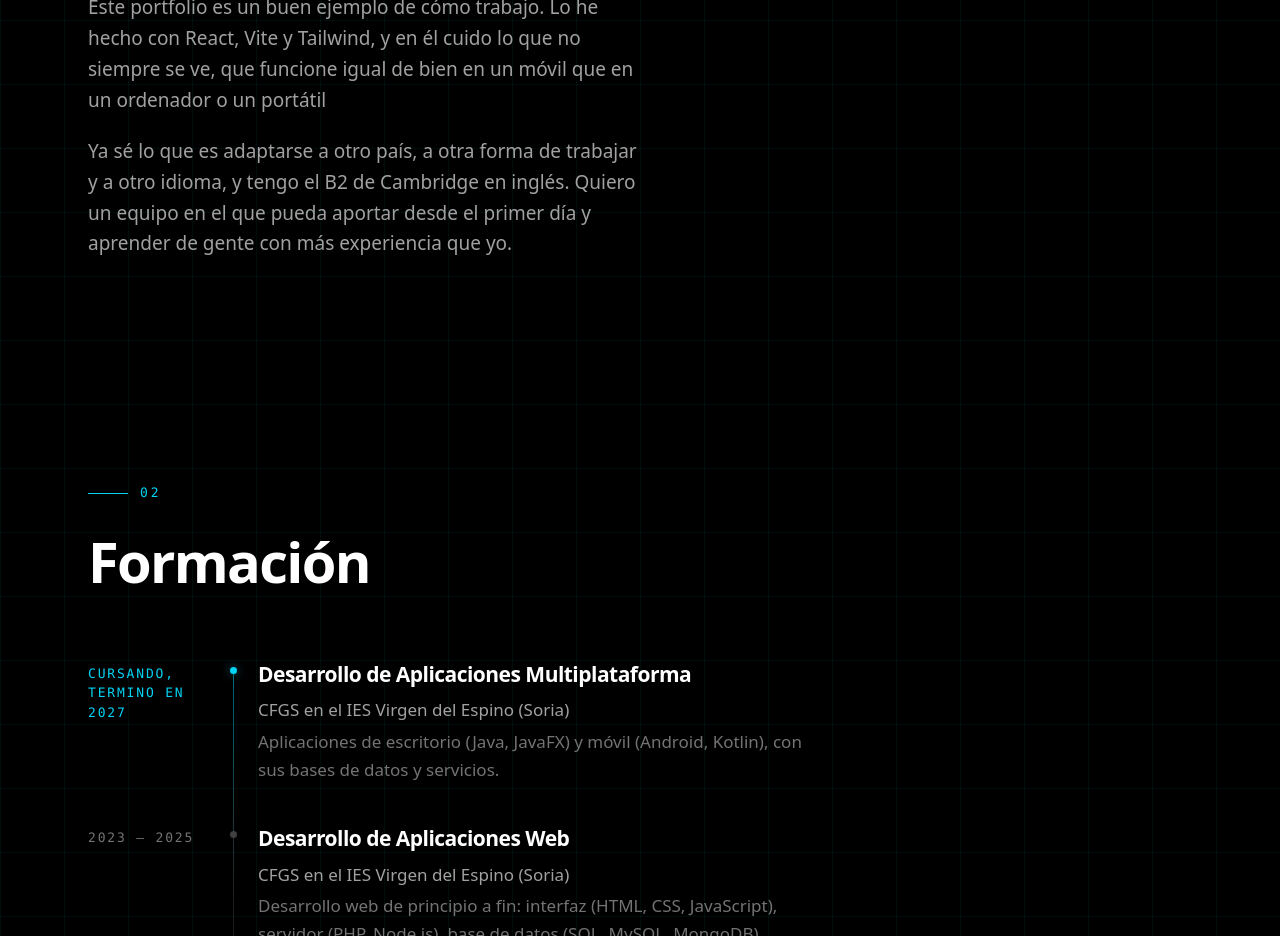
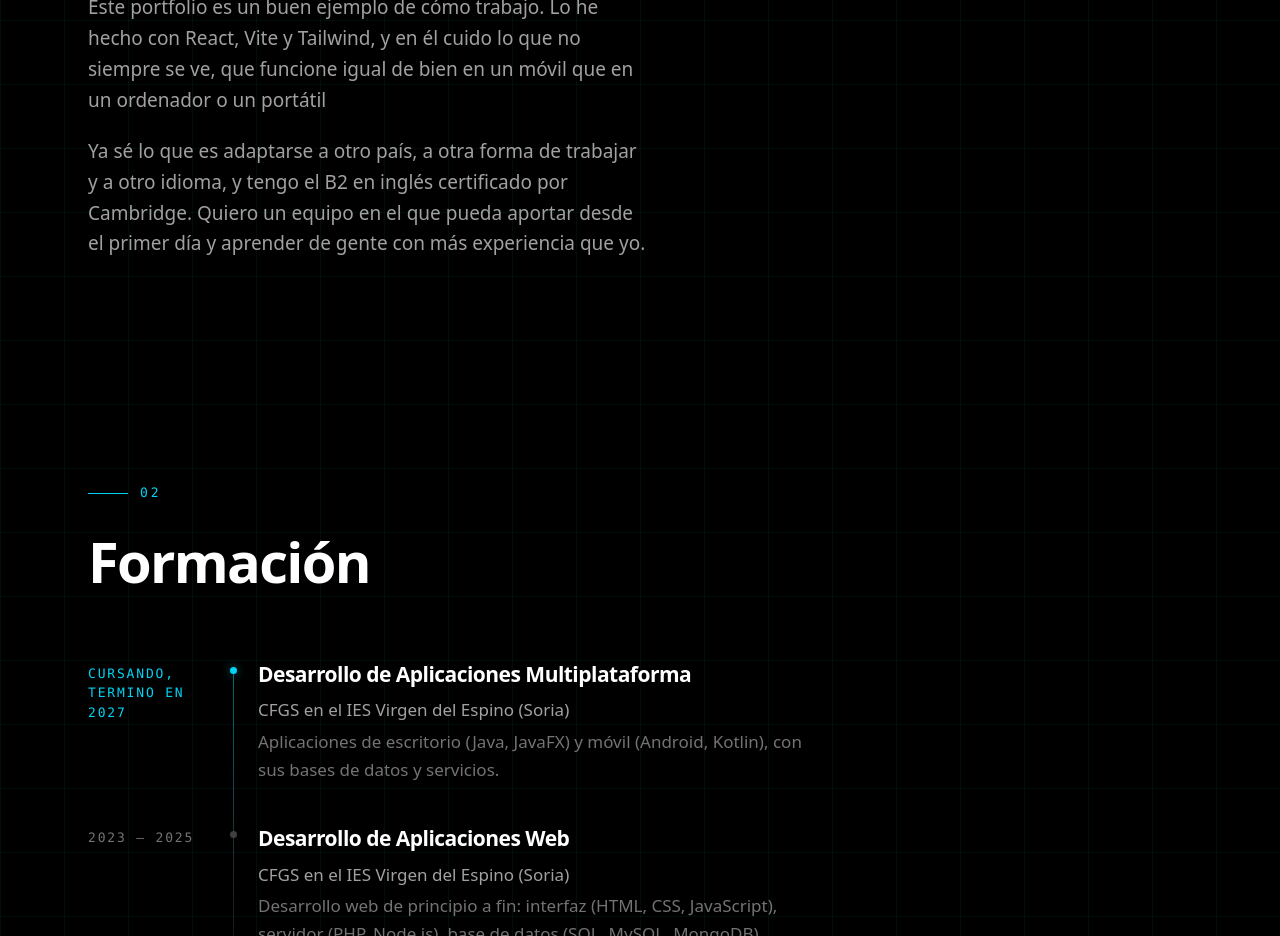
Before and after one commit to fgomez2/portfolio-fgg, a React (Vite) app: page / in a window 1280 px wide. Shown: the part 1420-2356 px from the top of the page. Built offline with nearby package versions, Linux system fonts and the light colour scheme.

Commit message:
pequeño cambio en el idioma

```diff
--- a/src/components/SobreMi.jsx
+++ b/src/components/SobreMi.jsx
@@ -42,8 +42,8 @@ export default function SobreMi() {
 
                         <p className="font-display mt-4 text-[15px] leading-relaxed text-neutral-400 text-pretty md:mt-5 md:text-[19px]">
                             Ya sé lo que es adaptarse a otro país, a otra forma de
-                            trabajar y a otro idioma, y tengo el B2 de Cambridge en
-                            inglés. Quiero un equipo en el que pueda aportar desde el
+                            trabajar y a otro idioma, y tengo el B2 en
+                            inglés certificado por Cambridge. Quiero un equipo en el que pueda aportar desde el
                             primer día y aprender de gente con más experiencia que yo.
                         </p>
                     </div>
```
